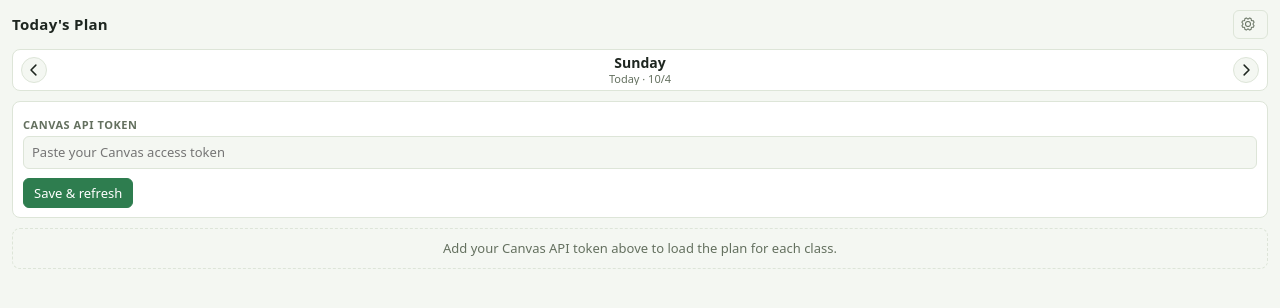
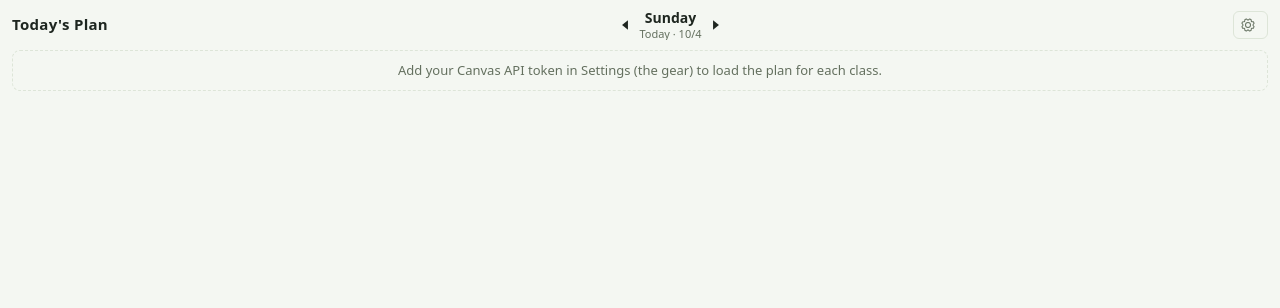
Before and after one commit to amos-donn/hilltoppers-prep, a website: page index.html in a window 1280 px wide. Drawn offline with Linux system fonts and the light colour scheme.

Commit message:
Top bar: collapse settings by default, unbox the day switcher, triangle arrows
- Settings no longer opens on load: #settings carries the hidden attribute and
  the gear reports aria-expanded="false", so you have to click the gear to get
  there (its existing toggle already handles open/close).
- The day selector moved out of its own card and into the header, between the
  title and the gear. .day-nav lost its background, border, radius, padding and
  margin, so it reads as part of the row rather than a boxed widget.
- The day arrows are no longer chevrons inside circles. Each is a plain filled
  isosceles triangle - left (M17 4 L7 12 L17 20 Z) and right
  (M7 4 L17 12 L7 20 Z) - and .day-arrow lost its border, 50% radius and
  background. The inline critical CSS was updated to match (border: 0,
  background: none, 20px hit area, 14px glyph, 4px gap) so the top bar still
  lays out correctly without the stylesheet.
- The empty-state hint said to add the token "above"; the field is now behind
  the gear, so it says "in Settings (the gear)" in both index.html and script.js.
- Tests: the iframe suite's two arrow-size assertions move to the new 20px/14px
  values (the design changed; the guard that sizes exist is unchanged), and a
  new scripts/topbar-test.mjs (23 assertions) covers the header order, the
  unboxed day row, the de-circled filled triangles and their directions, and the
  settings default/toggle behaviour. Wired into npm test.

Verified: npm test exit 0 - worker 14/14, e2e green, layouts 11/11, daynav
green, iframe green, topbar green (127 ok lines, no failures); npm run build
copies the new markup; the preview serves settings hidden, aria-expanded=false,
the day nav inside .top-header, both triangle paths and no chevrons.

```diff
--- a/index.html
+++ b/index.html
@@ -57,8 +57,7 @@
       .day-nav {
         display: flex;
         align-items: center;
-        justify-content: space-between;
-        gap: 8px;
+        gap: 4px;
         min-width: 0;
       }
 
@@ -79,14 +78,17 @@
         display: inline-flex;
         align-items: center;
         justify-content: center;
-        width: 26px;
-        height: 26px;
+        width: 20px;
+        height: 20px;
+        padding: 0;
+        border: 0;
+        background: none;
         flex: 0 0 auto;
       }
 
       .day-arrow svg {
-        width: 18px;
-        height: 18px;
+        width: 14px;
+        height: 14px;
       }
     </style>
 
@@ -96,11 +98,27 @@
     <div data-topping-content id="topping-content">
       <header class="top-header">
         <h1>Today's Plan</h1>
+        <nav id="day-nav" class="day-nav" aria-label="Change the day shown">
+          <button id="day-prev" class="day-arrow" type="button" aria-label="Previous day">
+            <svg viewBox="0 0 24 24" width="14" height="14" aria-hidden="true" focusable="false">
+              <path d="M17 4 L7 12 L17 20 Z" fill="currentColor" />
+            </svg>
+          </button>
+          <div class="day-current">
+            <span id="day-name" class="day-name">Today</span>
+            <span id="day-date" class="day-date"></span>
+          </div>
+          <button id="day-next" class="day-arrow" type="button" aria-label="Next day">
+            <svg viewBox="0 0 24 24" width="14" height="14" aria-hidden="true" focusable="false">
+              <path d="M7 4 L17 12 L7 20 Z" fill="currentColor" />
+            </svg>
+          </button>
+        </nav>
         <button
           id="settings-toggle"
           class="ghost-btn gear-btn"
           type="button"
-          aria-expanded="true"
+          aria-expanded="false"
           aria-controls="settings"
           aria-label="Settings"
         >
@@ -122,38 +140,7 @@
         </button>
       </header>
 
-      <nav id="day-nav" class="day-nav" aria-label="Change the day shown">
-        <button id="day-prev" class="day-arrow" type="button" aria-label="Previous day">
-          <svg viewBox="0 0 24 24" width="18" height="18" aria-hidden="true" focusable="false">
-            <path
-              d="M14.5 5.5 8 12l6.5 6.5"
-              fill="none"
-              stroke="currentColor"
-              stroke-width="2"
-              stroke-linecap="round"
-              stroke-linejoin="round"
-            />
-          </svg>
-        </button>
-        <div class="day-current">
-          <span id="day-name" class="day-name">Today</span>
-          <span id="day-date" class="day-date"></span>
-        </div>
-        <button id="day-next" class="day-arrow" type="button" aria-label="Next day">
-          <svg viewBox="0 0 24 24" width="18" height="18" aria-hidden="true" focusable="false">
-            <path
-              d="M9.5 5.5 16 12l-6.5 6.5"
-              fill="none"
-              stroke="currentColor"
-              stroke-width="2"
-              stroke-linecap="round"
-              stroke-linejoin="round"
-            />
-          </svg>
-        </button>
-      </nav>
-
-      <section id="settings" class="settings" aria-label="Canvas settings">
+      <section id="settings" class="settings" aria-label="Canvas settings" hidden>
         <label for="canvas-token">Canvas API token</label>
         <input
           id="canvas-token"
@@ -171,7 +158,7 @@
       </section>
 
       <main id="classes" class="classes">
-        <p class="hint">Add your Canvas API token above to load the plan for each class.</p>
+        <p class="hint">Add your Canvas API token in Settings (the gear) to load the plan for each class.</p>
       </main>
     </div>
 
--- a/package.json
+++ b/package.json
@@ -8,7 +8,7 @@
     "start": "node scripts/serve.mjs",
     "dev": "node scripts/serve.mjs",
     "build": "node scripts/build.mjs",
-    "test": "node --check script.js && node --check worker/index.mjs && node --test scripts/worker-test.mjs && bun scripts/e2e-test.mjs && bun scripts/layout-test.mjs && bun scripts/daynav-test.mjs && bun scripts/iframe-test.mjs"
+    "test": "node --check script.js && node --check worker/index.mjs && node --test scripts/worker-test.mjs && bun scripts/e2e-test.mjs && bun scripts/layout-test.mjs && bun scripts/daynav-test.mjs && bun scripts/iframe-test.mjs && bun scripts/topbar-test.mjs"
   },
   "devDependencies": {
     "jsdom": "^30.1.1"
--- a/script.js
+++ b/script.js
@@ -347,7 +347,7 @@
     planCache = {};
 
     if (!token) {
-      els.classes.appendChild(hint("Add your Canvas API token above to load the plan for each class."));
+      els.classes.appendChild(hint("Add your Canvas API token in Settings (the gear) to load the plan for each class."));
       return;
     }
 
--- a/scripts/iframe-test.mjs
+++ b/scripts/iframe-test.mjs
@@ -60,8 +60,8 @@
 assert(crit.includes("box-sizing: border-box"), "critical block uses border-box so padding can't overflow the iframe");
 assert(crit.includes(".day-nav { display: flex"), "critical block lays the day row out as a flex row");
 assert(crit.includes(".gear-icon { width: 16px"), "critical block pins the gear icon to 16px");
-assert(crit.includes(".day-arrow {") && crit.includes("width: 26px"), "critical block pins the day arrows to 26px");
-assert(crit.includes(".day-arrow svg { width: 18px"), "critical block pins the arrow glyphs to 18px");
+assert(crit.includes(".day-arrow {") && crit.includes("width: 20px"), "critical block pins the day arrows to 20px");
+assert(crit.includes(".day-arrow svg { width: 14px"), "critical block pins the arrow glyphs to 14px");
 
 /* --- 3) the embed contract: the wrapper plus the day-switcher landmarks --- */
 const content = document.querySelector("[data-topping-content]");
--- a/style.css
+++ b/style.css
@@ -55,6 +55,7 @@
   margin: 0;
   font-size: 15px;
   letter-spacing: 0.02em;
+  white-space: nowrap;
 }
 
 /* Buttons */
@@ -157,17 +158,13 @@
   color: var(--muted);
 }
 
-/* Day navigator at the top: < Monday >, one day per arrow press. */
+/* Day switcher: lives in the header between the title and the settings gear.
+   No box of its own - just two triangle arrows around the day name. */
 .day-nav {
   display: flex;
   align-items: center;
-  justify-content: space-between;
-  gap: 8px;
-  margin: 6px 0 10px;
-  padding: 5px 8px;
-  background: var(--card);
-  border: 1px solid var(--line);
-  border-radius: var(--radius);
+  gap: 4px;
+  min-width: 0;
 }
 
 .day-current {
@@ -202,24 +199,22 @@
   display: inline-flex;
   align-items: center;
   justify-content: center;
-  width: 26px;
-  height: 26px;
+  width: 20px;
+  height: 20px;
   flex: 0 0 auto;
   padding: 0;
-  border: 1px solid var(--line);
-  border-radius: 50%;
-  background: var(--paper);
+  border: 0;
+  background: none;
   color: var(--ink);
   cursor: pointer;
 }
 
 .day-arrow svg {
-  width: 18px;
-  height: 18px;
+  width: 14px;
+  height: 14px;
 }
 
 .day-arrow:hover {
-  border-color: var(--accent);
   color: var(--accent);
 }
 
```
Also changed, not shown: scripts/topbar-test.mjs (added, +114 -0 lines).
